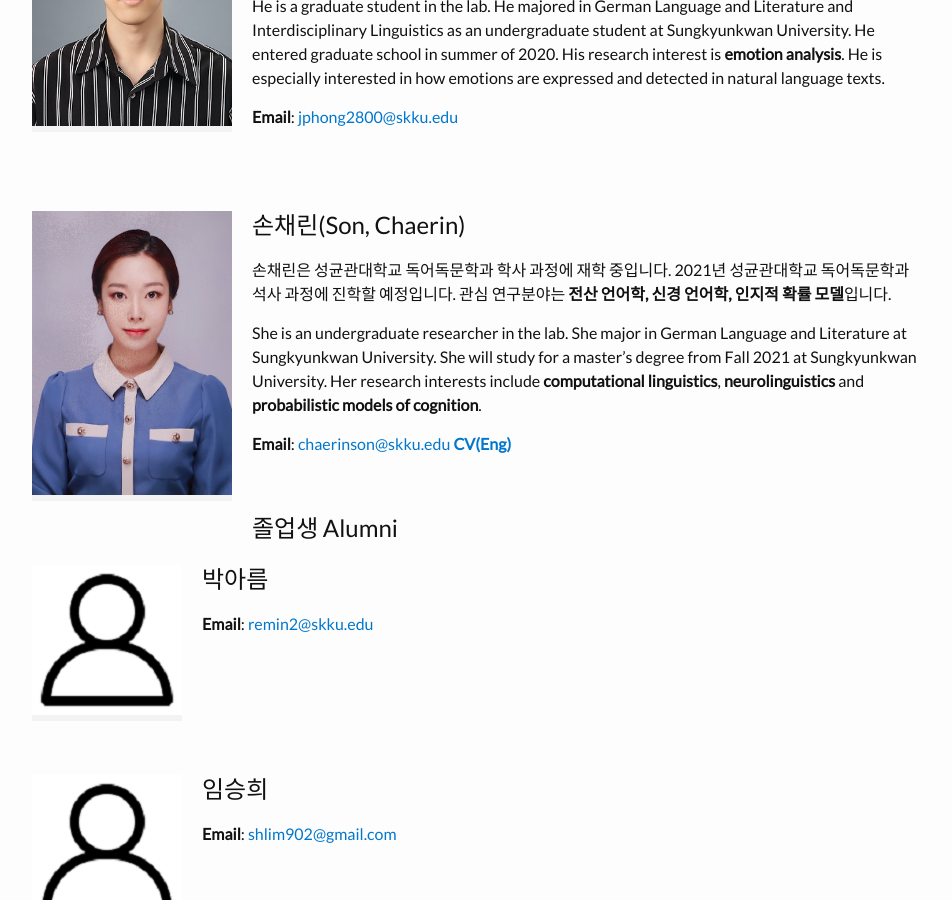
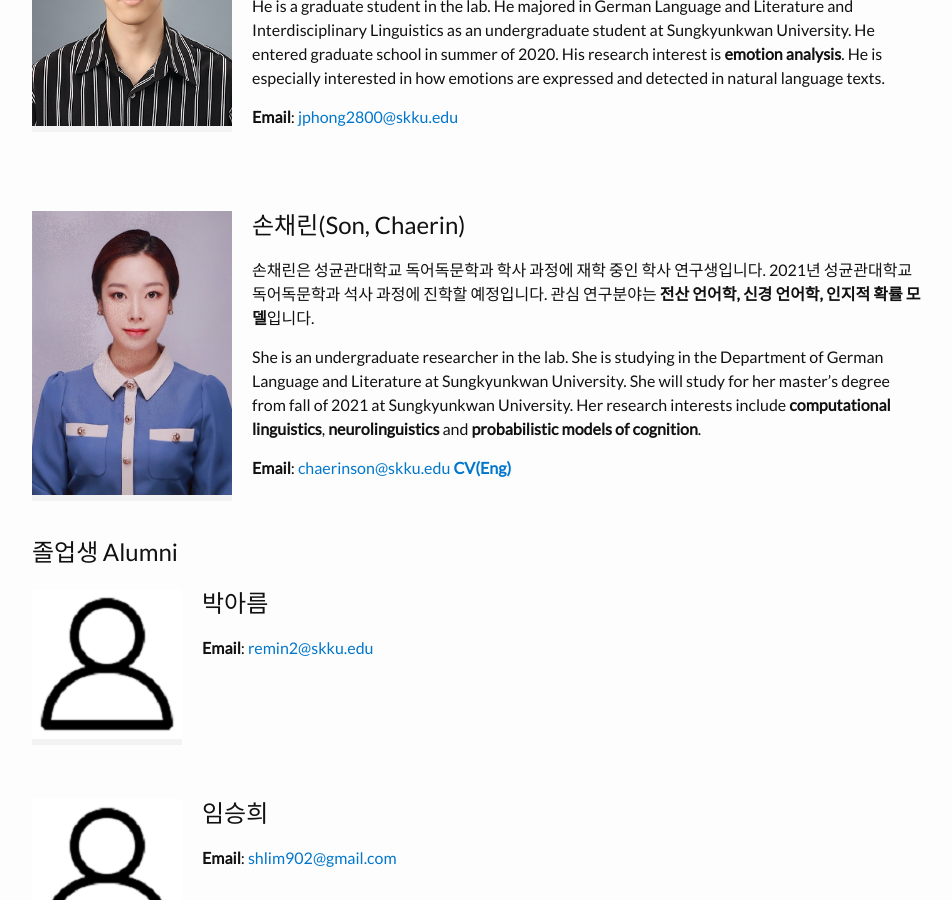
Before and after one commit to skkhmp/skkhmp.github.io, a Jekyll site: the page built from members.md, in a window 1280 px wide and 900 px high, scrolled down 1049 px. Shown: the whole window, without its empty margins (163-1115 px from the left). Built offline with Jekyll 4.4.1, drawn with Linux system fonts in a browser that asks for light colours; some web fonts are replaced.

Commit message:
Update members.md

```diff
--- a/members.md
+++ b/members.md
@@ -40,9 +40,9 @@ He is a graduate student in the lab. He majored in German Language and Literatur
 {% include image.html url="/images/son.jpg" width=200 height=400 align="left" %}
 
 ## 손채린(Son, Chaerin)
-손채린은 성균관대학교 독어독문학과 학사 과정에 재학 중입니다. 2021년 성균관대학교 독어독문학과 석사 과정에 진학할 예정입니다. 관심 연구분야는 **전산 언어학, 신경 언어학, 인지적 확률 모델**입니다.
+손채린은 성균관대학교 독어독문학과 학사 과정에 재학 중인 학사 연구생입니다. 2021년 성균관대학교 독어독문학과 석사 과정에 진학할 예정입니다. 관심 연구분야는 **전산 언어학, 신경 언어학, 인지적 확률 모델**입니다.
 
-She is an undergraduate researcher in the lab. She major in German Language and Literature at Sungkyunkwan University. She will study for a master's degree from Fall 2021 at Sungkyunkwan University. Her research interests include **computational linguistics**, **neurolinguistics** and **probabilistic models of cognition**.
+She is an undergraduate researcher in the lab. She is studying in the Department of German Language and Literature at Sungkyunkwan University. She will study for her master's degree from fall of 2021 at Sungkyunkwan University. Her research interests include **computational linguistics**, **neurolinguistics** and **probabilistic models of cognition**.
 
 **Email**: <chaerinson@skku.edu>   **[CV(Eng)](/cv/son_eng.pdf)**
 
```
